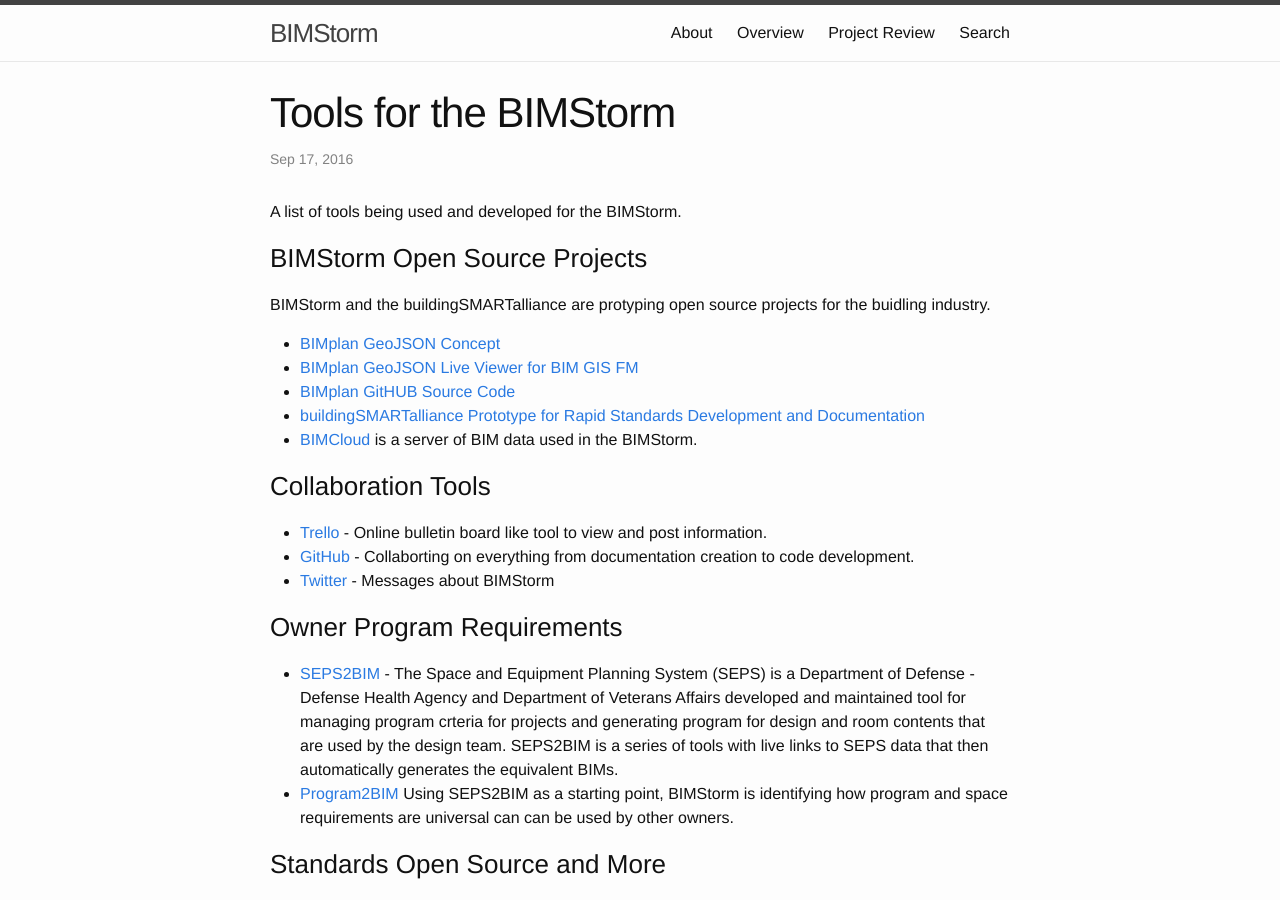
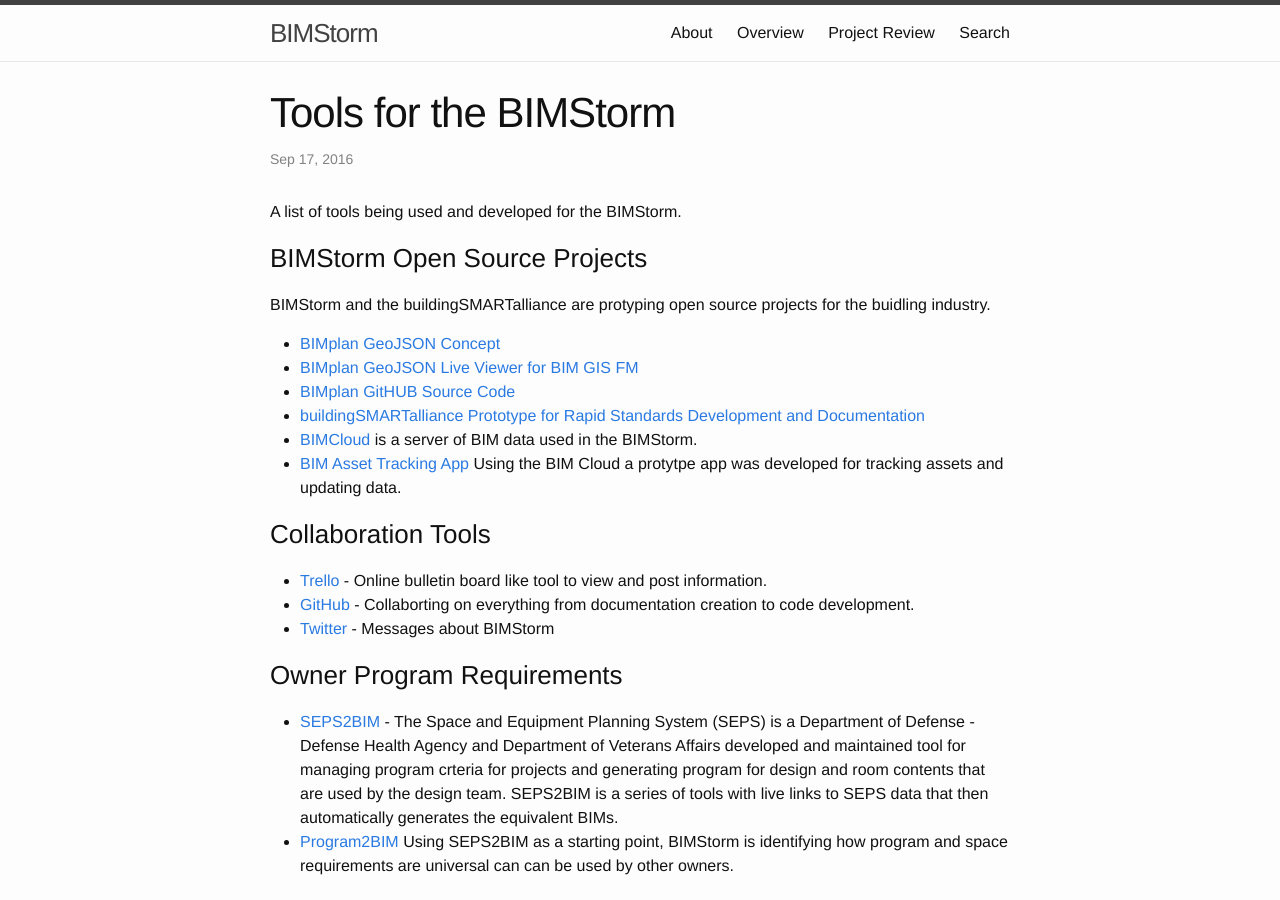
Before and after one commit to buildingSMARTalliance/BIMStorm, a Jekyll site: the page built from _posts/2016-09-16-Tools.markdown, in a window 1280 px wide and 900 px high. Built offline with Jekyll 4.4.1, drawn with Linux system fonts in a browser that asks for light colours.

Commit message:
Update 2016-09-16-Tools.markdown

```diff
--- a/_posts/2016-09-16-Tools.markdown
+++ b/_posts/2016-09-16-Tools.markdown
@@ -16,6 +16,7 @@
 * [BIMplan GitHUB Source Code](https://github.com/buildingSMARTalliance/BIMplan)
 * [buildingSMARTalliance Prototype for Rapid Standards Development and Documentation](https://github.com/buildingSMARTalliance)
 * [BIMCloud](https://github.com/buildingSMARTalliance/BIMStorm/blob/gh-pages/_files/BIMStorm%20Data%20Independence%20BIM%20Cloud.jpg) is a server of BIM data used in the BIMStorm.
+* [BIM Asset Tracking App](https://github.com/buildingSMARTalliance/BIMStorm/blob/gh-pages/_files/BIMStorm%20Data%20Independence%20Asset%20Track.jpg) Using the BIM Cloud a protytpe app was developed for tracking assets and updating data.
 
 ### Collaboration Tools
 
```
